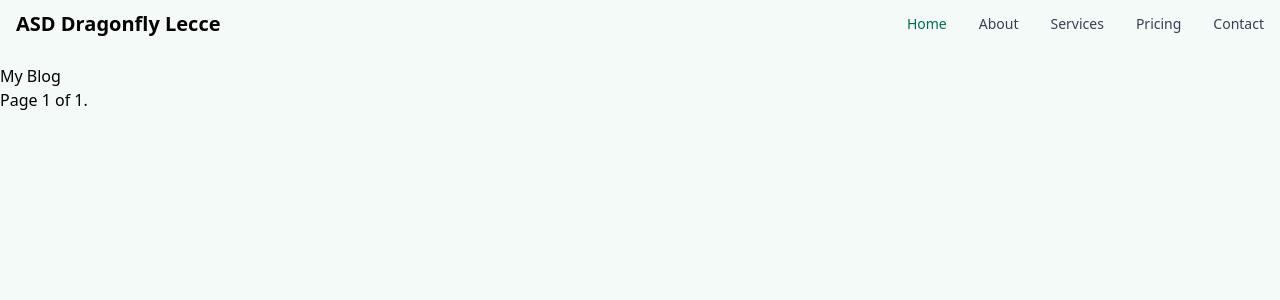
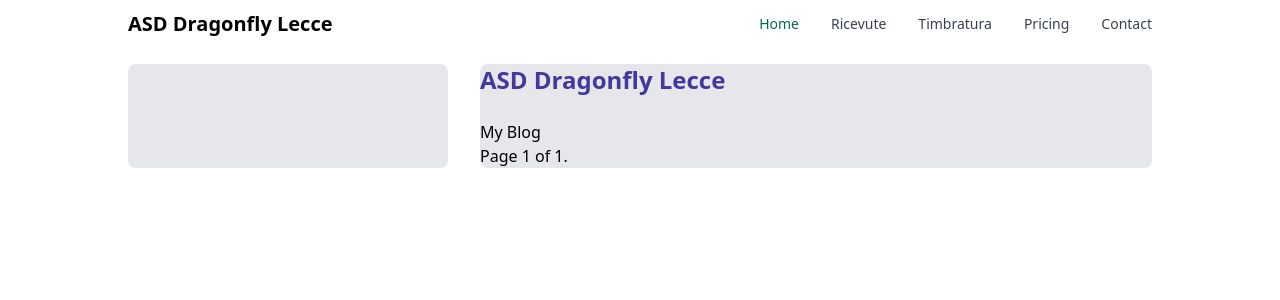
Before and after one commit to ASD-Dragonfly-Lecce/django-asd, a Django app: page /persone/ in a window 1280 px wide. Shown: the top 300 px of the page. Run offline with Django 5.2, Linux system fonts and the light colour scheme; data that the repository does not hold is empty; some libraries are stand-ins or nearby versions.

Commit message:
aggiorna template base

```diff
--- a/asd/static/src/output.css
+++ b/asd/static/src/output.css
@@ -1140,6 +1140,10 @@ input:checked + .toggle-bg {
   margin-right: auto;
 }
 
+.-mr-1 {
+  margin-right: -0.25rem;
+}
+
 .mb-1 {
   margin-bottom: 0.25rem;
 }
@@ -1148,14 +1152,22 @@ input:checked + .toggle-bg {
   margin-bottom: 0.5rem;
 }
 
+.mb-3 {
+  margin-bottom: 0.75rem;
+}
+
+.mb-6 {
+  margin-bottom: 1.5rem;
+}
+
+.ml-2 {
+  margin-left: 0.5rem;
+}
+
 .ml-3 {
   margin-left: 0.75rem;
 }
 
-.mr-3 {
-  margin-right: 0.75rem;
-}
-
 .mt-2 {
   margin-top: 0.5rem;
 }
@@ -1164,22 +1176,6 @@ input:checked + .toggle-bg {
   margin-top: 1rem;
 }
 
-.-mr-1 {
-  margin-right: -0.25rem;
-}
-
-.mb-3 {
-  margin-bottom: 0.75rem;
-}
-
-.mb-6 {
-  margin-bottom: 1.5rem;
-}
-
-.ml-2 {
-  margin-left: 0.5rem;
-}
-
 .block {
   display: block;
 }
@@ -1212,6 +1208,10 @@ input:checked + .toggle-bg {
   display: none;
 }
 
+.h-32 {
+  height: 8rem;
+}
+
 .h-4 {
   height: 1rem;
 }
@@ -1246,6 +1246,30 @@ input:checked + .toggle-bg {
 
 .max-w-sm {
   max-width: 24rem;
+}
+
+.max-w-xl {
+  max-width: 36rem;
+}
+
+.max-w-lg {
+  max-width: 32rem;
+}
+
+.max-w-2xl {
+  max-width: 42rem;
+}
+
+.max-w-4xl {
+  max-width: 56rem;
+}
+
+.max-w-screen-xl {
+  max-width: 1280px;
+}
+
+.max-w-screen-lg {
+  max-width: 1024px;
 }
 
 .flex-1 {
@@ -1310,6 +1334,10 @@ input:checked + .toggle-bg {
   resize: both;
 }
 
+.grid-cols-1 {
+  grid-template-columns: repeat(1, minmax(0, 1fr));
+}
+
 .grid-cols-4 {
   grid-template-columns: repeat(4, minmax(0, 1fr));
 }
@@ -1352,6 +1380,10 @@ input:checked + .toggle-bg {
 
 .justify-between {
   justify-content: space-between;
+}
+
+.gap-4 {
+  gap: 1rem;
 }
 
 .space-x-2 > :not([hidden]) ~ :not([hidden]) {
@@ -1471,11 +1503,6 @@ input:checked + .toggle-bg {
   background-color: rgb(17 24 39 / 0.5);
 }
 
-.bg-green-50 {
-  --tw-bg-opacity: 1;
-  background-color: rgb(243 250 247 / var(--tw-bg-opacity));
-}
-
 .bg-green-700 {
   --tw-bg-opacity: 1;
   background-color: rgb(4 108 78 / var(--tw-bg-opacity));
@@ -1515,6 +1542,11 @@ input:checked + .toggle-bg {
   padding-right: 0.5rem;
 }
 
+.px-3 {
+  padding-left: 0.75rem;
+  padding-right: 0.75rem;
+}
+
 .px-5 {
   padding-left: 1.25rem;
   padding-right: 1.25rem;
@@ -1535,11 +1567,6 @@ input:checked + .toggle-bg {
   padding-bottom: 0.75rem;
 }
 
-.px-3 {
-  padding-left: 0.75rem;
-  padding-right: 0.75rem;
-}
-
 .pl-3 {
   padding-left: 0.75rem;
 }
@@ -1554,6 +1581,16 @@ input:checked + .toggle-bg {
 
 .text-center {
   text-align: center;
+}
+
+.text-2xl {
+  font-size: 1.5rem;
+  line-height: 2rem;
+}
+
+.text-3xl {
+  font-size: 1.875rem;
+  line-height: 2.25rem;
 }
 
 .text-lg {
@@ -1571,30 +1608,20 @@ input:checked + .toggle-bg {
   line-height: 1.75rem;
 }
 
-.text-2xl {
-  font-size: 1.5rem;
-  line-height: 2rem;
-}
-
-.text-3xl {
-  font-size: 1.875rem;
-  line-height: 2.25rem;
+.font-bold {
+  font-weight: 700;
 }
 
 .font-medium {
   font-weight: 500;
 }
 
+.font-normal {
+  font-weight: 400;
+}
+
 .font-semibold {
   font-weight: 600;
-}
-
-.font-bold {
-  font-weight: 700;
-}
-
-.font-normal {
-  font-weight: 400;
 }
 
 .uppercase {
@@ -1643,14 +1670,19 @@ input:checked + .toggle-bg {
   color: rgb(17 24 39 / var(--tw-text-opacity));
 }
 
+.text-green-800 {
+  --tw-text-opacity: 1;
+  color: rgb(3 84 63 / var(--tw-text-opacity));
+}
+
 .text-white {
   --tw-text-opacity: 1;
   color: rgb(255 255 255 / var(--tw-text-opacity));
 }
 
-.text-green-800 {
+.text-indigo-800 {
   --tw-text-opacity: 1;
-  color: rgb(3 84 63 / var(--tw-text-opacity));
+  color: rgb(66 56 157 / var(--tw-text-opacity));
 }
 
 .opacity-0 {
@@ -1736,14 +1768,14 @@ input:checked + .toggle-bg {
   background-color: rgb(249 250 251 / var(--tw-bg-opacity));
 }
 
+.hover\:bg-green-800:hover {
+  --tw-bg-opacity: 1;
+  background-color: rgb(3 84 63 / var(--tw-bg-opacity));
+}
+
 .hover\:bg-white:hover {
   --tw-bg-opacity: 1;
   background-color: rgb(255 255 255 / var(--tw-bg-opacity));
-}
-
-.hover\:bg-green-800:hover {
-  --tw-bg-opacity: 1;
-  background-color: rgb(3 84 63 / var(--tw-bg-opacity));
 }
 
 .hover\:text-blue-600:hover {
@@ -1921,10 +1953,6 @@ input:checked + .toggle-bg {
 }
 
 @media (min-width: 640px) {
-  .sm\:h-9 {
-    height: 2.25rem;
-  }
-
   .sm\:px-4 {
     padding-left: 1rem;
     padding-right: 1rem;
@@ -2003,6 +2031,20 @@ input:checked + .toggle-bg {
   }
 }
 
+@media (min-width: 1024px) {
+  .lg\:col-span-2 {
+    grid-column: span 2 / span 2;
+  }
+
+  .lg\:grid-cols-3 {
+    grid-template-columns: repeat(3, minmax(0, 1fr));
+  }
+
+  .lg\:gap-8 {
+    gap: 2rem;
+  }
+}
+
 .rtl\:rotate-180:where([dir="rtl"], [dir="rtl"] *) {
   --tw-rotate: 180deg;
   transform: translate(var(--tw-translate-x), var(--tw-translate-y)) rotate(var(--tw-rotate)) skewX(var(--tw-skew-x)) skewY(var(--tw-skew-y)) scaleX(var(--tw-scale-x)) scaleY(var(--tw-scale-y));
--- a/asd/templates/base.html
+++ b/asd/templates/base.html
@@ -16,11 +16,11 @@
 
 </head>
 
-<body class="bg-green-50">
+<body>
 
     <!-- Add this -->
-    <nav class="bg-green-50 border-gray-200 px-2 sm:px-4 py-2.5 rounded dark:bg-gray-800">
-        <div class="container flex flex-wrap items-center justify-between mx-auto">
+    <nav class="border-gray-200 px-2 sm:px-4 py-2.5 rounded dark:bg-gray-800">
+        <div class="container flex flex-wrap items-center justify-between mx-auto max-w-screen-lg">
           <a href="{{ .Site.Params.homepage }}/" class="flex items-center">
               <span class="self-center text-xl font-semibold whitespace-nowrap dark:text-white">ASD Dragonfly Lecce</span>
           </a>
@@ -35,10 +35,10 @@
                 <a href="#" class="block py-2 pl-3 pr-4 text-white bg-green-700 rounded md:bg-transparent md:text-green-700 md:p-0 dark:text-white" aria-current="page">Home</a>
               </li>
               <li>
-                <a href="#" class="block py-2 pl-3 pr-4 text-gray-700 border-b border-gray-100 hover:bg-gray-50 md:hover:bg-transparent md:border-0 md:hover:text-green-700 md:p-0 dark:text-gray-400 md:dark:hover:text-white dark:hover:bg-gray-700 dark:hover:text-white md:dark:hover:bg-transparent dark:border-gray-700">About</a>
+                <a href="#" class="block py-2 pl-3 pr-4 text-gray-700 border-b border-gray-100 hover:bg-gray-50 md:hover:bg-transparent md:border-0 md:hover:text-green-700 md:p-0 dark:text-gray-400 md:dark:hover:text-white dark:hover:bg-gray-700 dark:hover:text-white md:dark:hover:bg-transparent dark:border-gray-700">Ricevute</a>
               </li>
               <li>
-                <a href="#" class="block py-2 pl-3 pr-4 text-gray-700 border-b border-gray-100 hover:bg-gray-50 md:hover:bg-transparent md:border-0 md:hover:text-green-700 md:p-0 dark:text-gray-400 md:dark:hover:text-white dark:hover:bg-gray-700 dark:hover:text-white md:dark:hover:bg-transparent dark:border-gray-700">Services</a>
+                <a href="#" class="block py-2 pl-3 pr-4 text-gray-700 border-b border-gray-100 hover:bg-gray-50 md:hover:bg-transparent md:border-0 md:hover:text-green-700 md:p-0 dark:text-gray-400 md:dark:hover:text-white dark:hover:bg-gray-700 dark:hover:text-white md:dark:hover:bg-transparent dark:border-gray-700">Timbratura</a>
               </li>
               <li>
                 <a href="#" class="block py-2 pl-3 pr-4 text-gray-700 border-b border-gray-100 hover:bg-gray-50 md:hover:bg-transparent md:border-0 md:hover:text-green-700 md:p-0 dark:text-gray-400 md:dark:hover:text-white dark:hover:bg-gray-700 dark:hover:text-white md:dark:hover:bg-transparent dark:border-gray-700">Pricing</a>
@@ -52,10 +52,15 @@
       </nav>
     <!-- End of new HTML -->
 
-    <div class="container mx-auto mt-4">
+    <div class="container mx-auto mt-4 max-w-screen-lg">
+
+
+        <div class="grid grid-cols-1 gap-4 lg:grid-cols-3 lg:gap-8">
+          <div class="rounded-lg bg-gray-200"></div>
+          <div class="rounded-lg bg-gray-200 lg:col-span-2">
+            <h2 class="mb-6 text-2xl text-indigo-800 font-bold">{% block contenttitle %}ASD Dragonfly Lecce{% endblock contenttitle %}</h2>
+
             {% block content %}
-
-        <h1 class="mb-6 text-3xl text-green-800">Django + Tailwind CSS + Flowbite</h1>
             <div class="max-w-sm bg-white border border-gray-200 rounded-lg shadow-md dark:bg-gray-800 dark:border-gray-700">
                 <a href="#">
                     <img class="rounded-t-lg" src="/docs/images/blog/image-1.jpg" alt="" />
@@ -81,6 +86,9 @@
             </div>
 
             {% endblock content %}
+
+          </div>
+        </div>
     </div>
 
     <script src="https://cdn.jsdelivr.net/npm/flowbite@2.5.2/dist/flowbite.min.js"></script>
--- a/asd/templates/index.html
+++ b/asd/templates/index.html
@@ -2,7 +2,6 @@
 
 {% block content %}
 
-<h1 class="mb-6 text-3xl text-green-800">PyASD</h1>
 <div class="max-w-sm bg-white border border-gray-200 rounded-lg shadow-md dark:bg-gray-800 dark:border-gray-700">
     <a href="#">
         <img class="rounded-t-lg" src="/docs/images/blog/image-1.jpg" alt="" />
```
Lines whose indentation alone changed are shown as unchanged.
